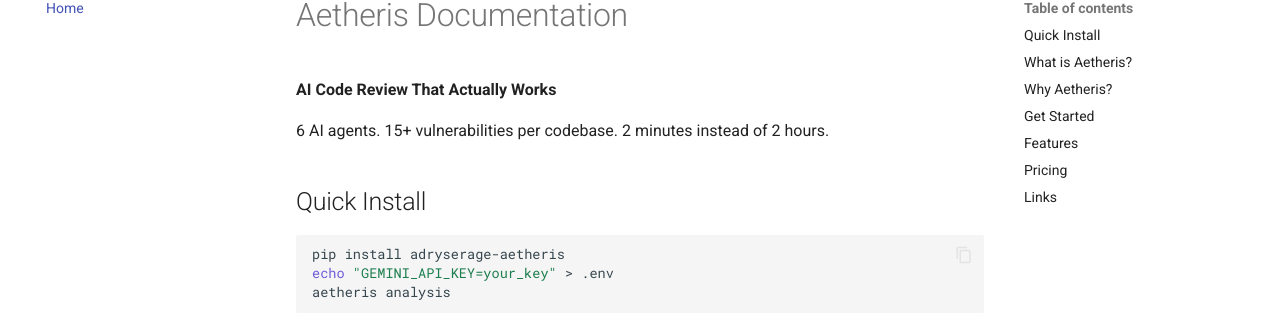
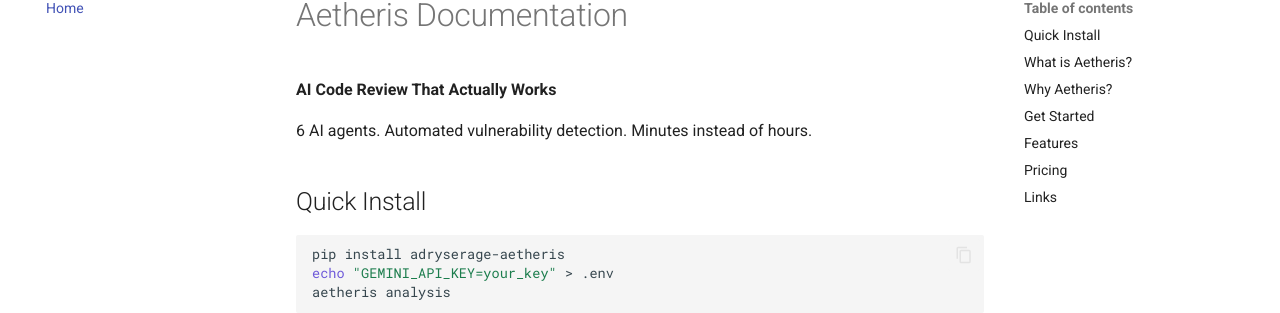
Before and after one commit to adryserage/Aetheris, an MkDocs documentation site: the page built from docs/index.md, in a window 1280 px wide and 900 px high. Shown: the part 151-464 px from the top of the window. Built offline with MkDocs 1.6.1 and Material for MkDocs 9.7.7, drawn with Linux system fonts in a browser that asks for light colours; comment, search, counter and statistics services are not loaded.

Commit message:
docs: remove misleading time-based claims from README and docs
- Replace "2 minutes instead of 2 hours" with "Minutes instead of hours"
- Replace "2-minute automated scans" with "Fast automated scans"
- Replace "15+ vulnerabilities per codebase" with "Automated vulnerability detection"
- Keep example terminal outputs as they clearly show sample data

```diff
--- a/docs/index.md
+++ b/docs/index.md
@@ -2,7 +2,7 @@
 
 **AI Code Review That Actually Works**
 
-6 AI agents. 15+ vulnerabilities per codebase. 2 minutes instead of 2 hours.
+6 AI agents. Automated vulnerability detection. Minutes instead of hours.
 
 ## Quick Install
 
```
Also changed, not shown: README.md (+3 -3 lines).
